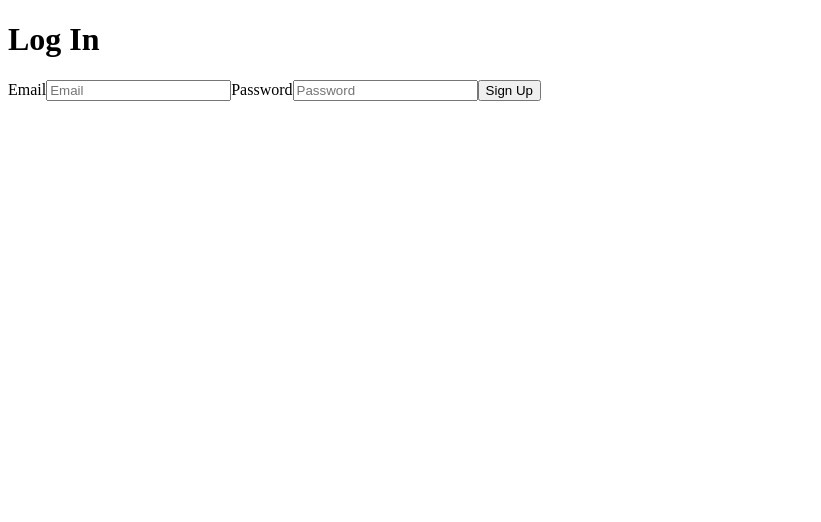
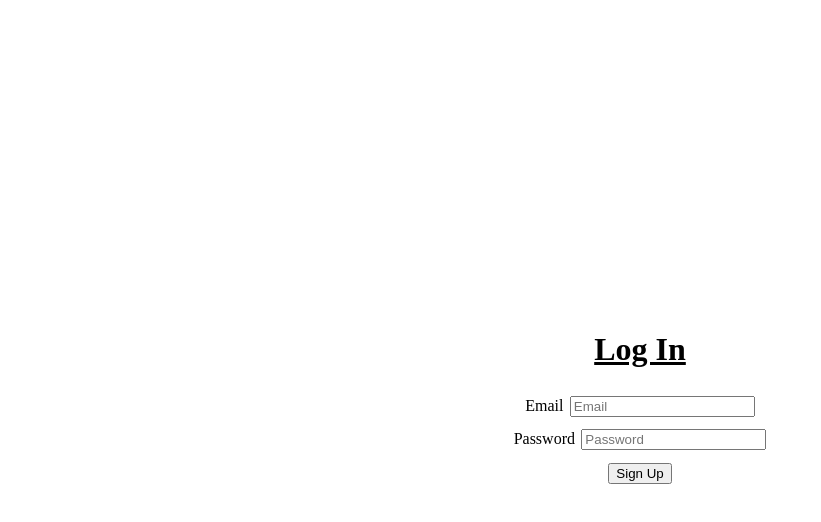
Before and after one commit to morgan-sam/Firebase-React-Authentication, a React (Create React App) app: page /login in a window 1280 px wide. Shown: the top 522 px of the page, without its empty margins (0-821 px from the left). Built offline with nearby package versions, Linux system fonts and the light colour scheme; no server answers.

Commit message:
Basic centred login

```diff
--- a/src/components/LogIn.jsx
+++ b/src/components/LogIn.jsx
@@ -23,16 +23,20 @@ const SignUp = ({ history }) => {
 	if (currentUser) return <Redirect to="/" />;
 
 	return (
-		<div className="LogIn">
-			<h1>Log In</h1>
-			<form onSubmit={handleLogin}>
-				<label>
-					Email<input name="email" type="email" placeholder="Email" />
+		<div className="login">
+			<h1 className="title">Log In</h1>
+			<form className="form" onSubmit={handleLogin}>
+				<label className="formInput">
+					<span className="formLabel">Email</span>
+					<input name="email" type="email" placeholder="Email" />
 				</label>
-				<label>
-					Password<input name="password" type="password" placeholder="Password" />
+				<label className="formInput">
+					<span className="formLabel">Password</span>
+					<input name="password" type="password" placeholder="Password" />
 				</label>
-				<button type="submit">Sign Up</button>
+				<button className="formBtn" type="submit">
+					Sign Up
+				</button>
 			</form>
 		</div>
 	);
--- /dev/null
+++ b/src/css/index.css
@@ -0,0 +1,42 @@
+.App {
+	height: 100vh;
+	width: 100vw;
+	position: absolute;
+	top: 0;
+	left: 0;
+	display: flex;
+	flex-direction: column;
+	align-items: center;
+	justify-content: center;
+	box-sizing: border-box;
+}
+
+.login {
+	width: 20rem;
+	display: flex;
+	flex-direction: column;
+	align-items: center;
+	justify-content: center;
+}
+
+.form {
+	display: flex;
+	flex-direction: column;
+	align-items: center;
+	justify-content: center;
+}
+.formInput {
+	margin: 0.4rem 0;
+}
+.formLabel {
+	margin-right: 0.4rem;
+}
+
+.formBtn {
+	margin: 0.4rem 0;
+	width: fit-content;
+}
+
+.login .title {
+	text-decoration: underline;
+}
--- a/src/index.js
+++ b/src/index.js
@@ -1,5 +1,6 @@
 import React from 'react';
 import ReactDOM from 'react-dom';
+import 'css/index.css';
 import App from 'components/App';
 
 ReactDOM.render(<App />, document.getElementById('root'));
```
